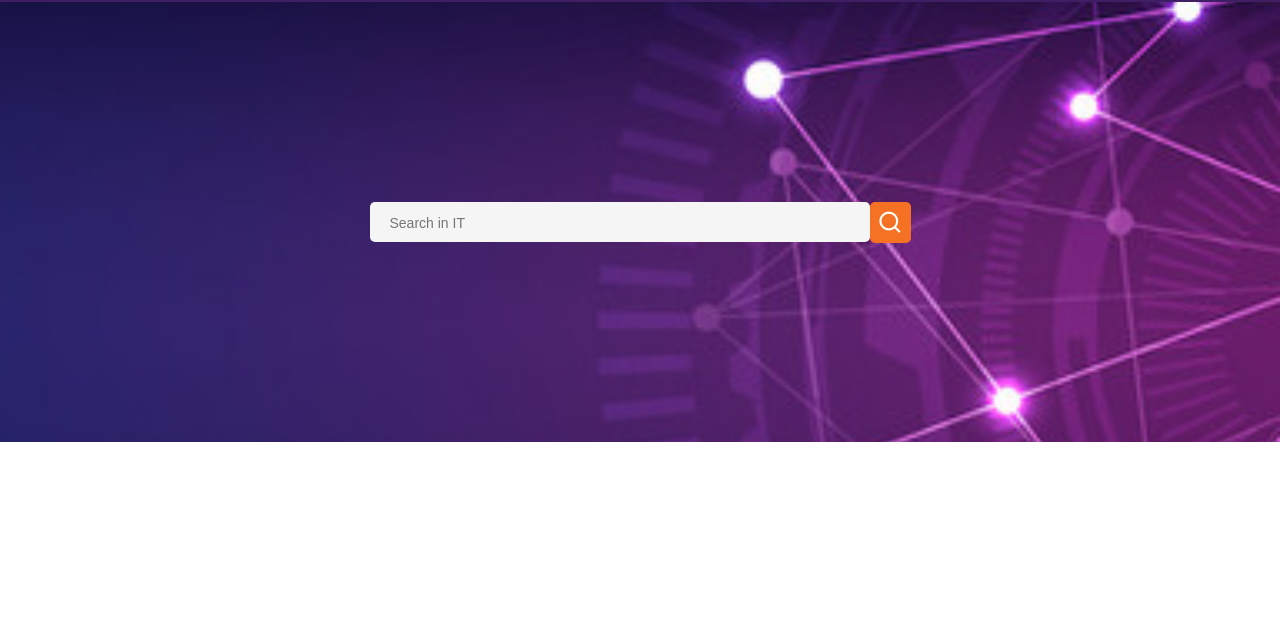
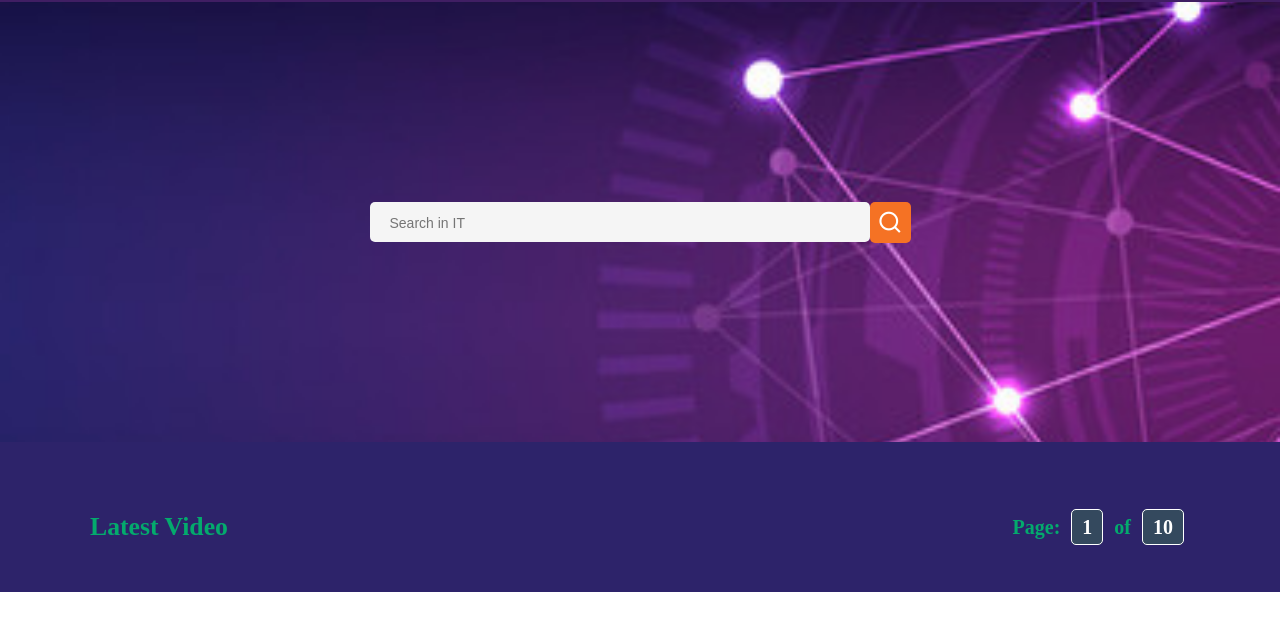
Before and after one commit to Rakib200364/multiple-pages-website, a plain HTML site: page index.html in a window 1280 px wide. Shown: the part 72-702 px from the top of the page. Drawn offline with nearby package versions, Linux system fonts and the light colour scheme.

Commit message:
latest blog text commit

```diff
--- a/index.html
+++ b/index.html
@@ -13,6 +13,8 @@
         </head>
 
         <body>
+
+            <!-- Header html start here -->
 
             <nav id="nav-area">
                 <div class="wb-logo">
@@ -38,6 +40,26 @@
                 </div>
             </header>
 
+            <!-- Header html end here -->
+
+            <!-- Main part start here -->
+
+            <main>
+                <div class="container">
+                    <div class="latest-blog">
+                        <div class="latest-blog-text">
+                            <h3>Latest Video</h3>
+                        </div>
+                        <div class="latest-pages">
+                            <h4>Page: <span>1</span> of <span>10</span> </h4>
+                        </div>
+                    </div>
+                </div>
+            </main>
+
+
+            <!-- Main part end here -->
+
         </body>
 
     </html>
--- a/style.css
+++ b/style.css
@@ -9,6 +9,11 @@ a{
 }
 li{
     list-style: none;
+}
+
+.container{
+    width: 1100px;
+    margin: 0 auto;
 }
 
 /* Navigation area css */
@@ -118,3 +123,46 @@ header{
     cursor: pointer;
     /* margin-left: -50px; */
 }
+
+/* Main css code start */
+
+main{
+    background-color: #2D236A;
+    padding-top: 20px;
+}
+
+.latest-blog{
+    padding: 50px 0;
+    display: flex;
+    justify-content: space-between;
+    align-items: center;
+}
+
+.latest-blog .latest-blog-text{
+    color: #04AA6D;
+    font-size: 22px;
+
+}
+
+.latest-blog .latest-blog-text h3{
+    font-weight: 600;
+}
+
+.latest-blog .latest-pages{
+    color: #04AA6D;
+
+}
+
+.latest-blog .latest-pages h4{
+    font-size: 20px;
+}
+
+.latest-blog .latest-pages span{
+    color: #fff;
+    background-color: #34495e;
+    border: 1px solid #fff;
+    padding: 6px 10px;
+    border-radius: 5px;
+    margin: 0 6px;
+    cursor: pointer;
+}
```
